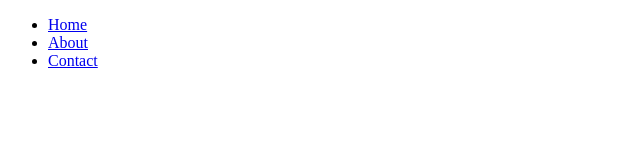
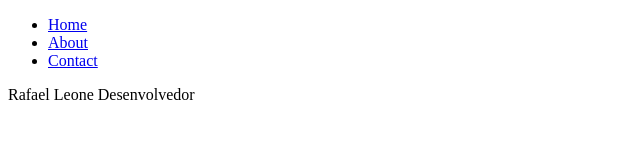
Before and after one commit to RafaelLeone/d2-5-rafael-leone, a plain HTML site: page index.html in a window 1280 px wide. Shown: the whole page, without its empty margins (0-640 px from the left). Drawn offline with Linux system fonts and the light colour scheme.

Commit message:
teste linha

```diff
--- a/index.html
+++ b/index.html
@@ -15,6 +15,10 @@
                 <li><a href="contact">Contact</a></li>
             </ul>
         </div>
+        <div>
+            Rafael Leone
+            Desenvolvedor
+        </div>
     </div>
 </body>
 </html>
```
